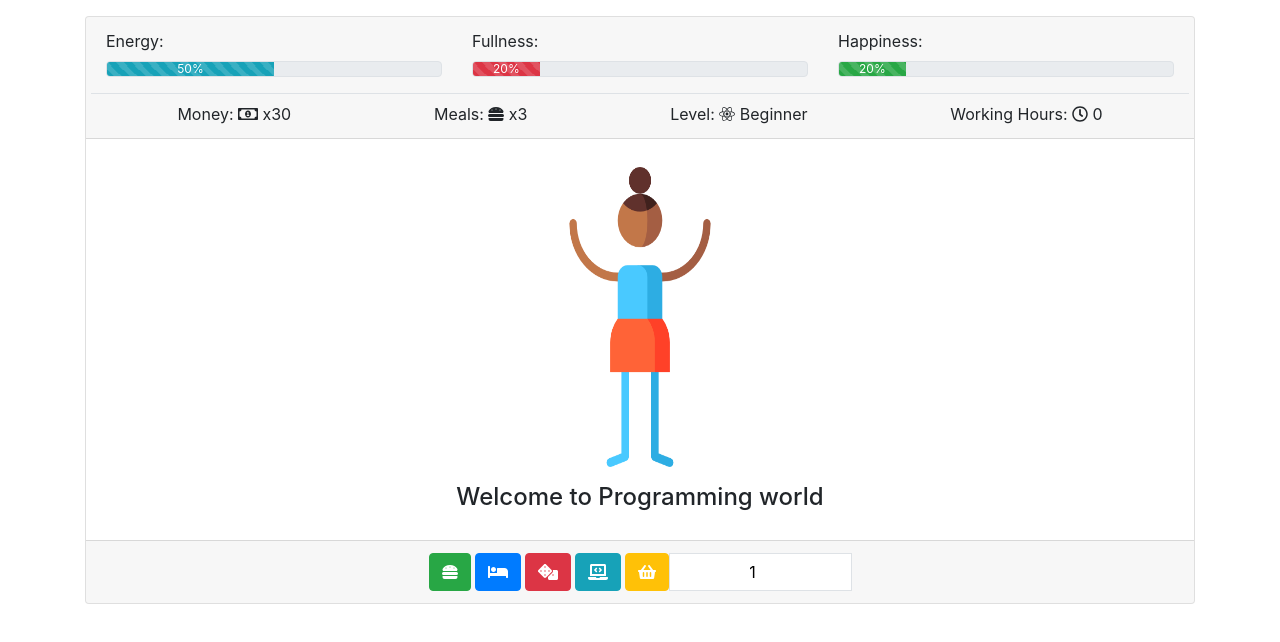
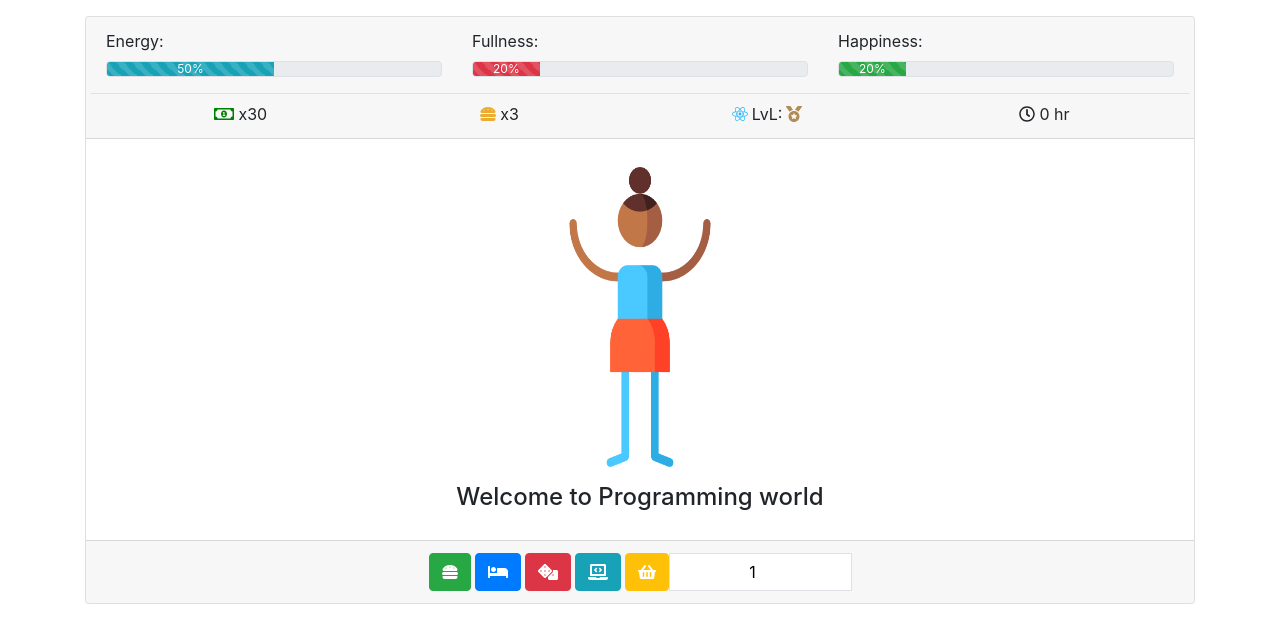
Before and after one commit to Sumiyah/Programmers-life, a React (Create React App) app: page / in a window 1280 px wide. Shown: the top 642 px of the page. Built offline with nearby package versions, Linux system fonts and the light colour scheme.

Commit message:
Changing Look of status

```diff
--- a/src/App.js
+++ b/src/App.js
@@ -7,18 +7,19 @@ import Programmer from './Programmer'
 
 function App() {
   const [status, setStatus] = useState(new Programmer());
+  const [medalColor, setMedalColor] = useState('#b08d57');
 
   return (
     <div className="container mt-3">
       <div className="card">
         <div className="card-header">
-          <Status status={status} />
+          <Status status={status} medalColor={medalColor} />
         </div>
         <div className="card-body mt-2">
           <View status={status} />
         </div>
         <div className="card-footer">
-          <Actions status={status} setStatus={setStatus} />
+          <Actions status={status} setStatus={setStatus} setMedalColor={setMedalColor} />
         </div>
       </div>
     </div>
--- a/src/components/Actions.jsx
+++ b/src/components/Actions.jsx
@@ -2,7 +2,7 @@ import React, { useState } from 'react';
 import Programmer from '../Programmer';
 import ReactTooltip from 'react-tooltip';
 
-function Actions({ status, setStatus }) {
+function Actions({ status, setStatus, setMedalColor }) {
   const [gameStatus, setGameStatus] = useState("");
   const [mealAmount, setMealAmount] = useState(1);
 
@@ -17,8 +17,10 @@ function Actions({ status, setStatus }) {
     if (gameStatus === "") {
       if (25 <= status.workHours && status.workHours <= 60 && status.level !== "Intermediate") {
         setStatus({ ...status, level: "Intermediate", message: `Your level now is Intermediate, Congrats!!`, image: "img/levelup.png" })
+        setMedalColor("#B4B4B4");
       } else if (61 <= status.workHours && status.workHours <= 100 && status.level !== "Expert") {
         setStatus({ ...status, level: "Expert", message: `Your level now is Expert, Congrats!!`, image: "img/levelup.png" })
+        setMedalColor('#C9B037');
       }
     }
     return checkStatus()
--- a/src/components/Status.jsx
+++ b/src/components/Status.jsx
@@ -1,6 +1,7 @@
-import React from 'react'
+import React, { useState } from 'react';
+import ReactTooltip from 'react-tooltip';
 
-function Status ({status}) {
+function Status ({status, medalColor}) {
   return (
     <>
       <div className="row justify-content-center border-bottom pt-0 pb-3">
@@ -25,10 +26,29 @@ function Status ({status}) {
       </div>
 
       <div className="d-flex justify-content-around pt-2">
-          <div>Money:  <i className="far fa-money-bill-alt"></i> x{status.money}</div>
-          <div>Meals: <i className="fas fa-hamburger"></i> x{status.meals}</div>
-          <div>Level: <i className="fab fa-react"></i> {status.level}</div>
-          <div>Working Hours: <i className="far fa-clock"></i> {status.workHours}</div>
+          <div data-tip='Amount of Meals'>
+            <i className="far fa-money-bill-alt mx-1" style={{color:"green"}}></i>
+            x{status.money}
+          </div>
+          <ReactTooltip />
+
+          <div data-tip='Number of Meals'>
+            <i className="fas fa-hamburger mx-1" style={{color:"#EDAC2F"}}></i>
+            x{status.meals}
+          </div>
+          <ReactTooltip />
+
+          <div data-tip='Proogramming Level'>
+            <i className="fab fa-react mx-1" style={{color:"#29B6F6"}}></i>LvL:
+            <span style={{color: medalColor}}><i className="fas fa-medal mx-1"></i></span>
+          </div>
+          <ReactTooltip />
+
+          <div data-tip='Working Hours'>
+            <i className="far fa-clock mx-1"></i>
+            {status.workHours} hr
+          </div>
+          <ReactTooltip />
       </div>
     </>
   );
```
Also changed, not shown: 1 other file (tests, documents, lock files or other folders).
